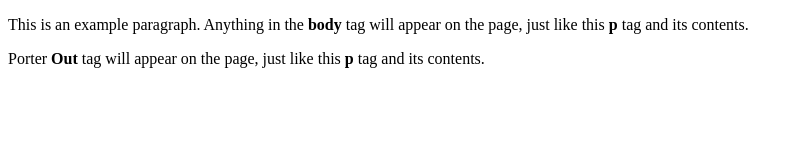
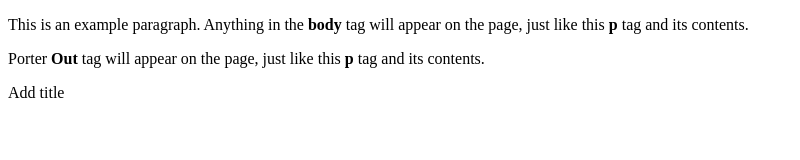
Before and after one commit to LaveedovSergey/demo, a plain HTML site: page index.html in a window 1280 px wide. Shown: the whole page, without its empty margins (0-800 px from the left). Drawn offline with Linux system fonts and the light colour scheme.

Commit message:
Change item.html

```diff
--- a/index.html
+++ b/index.html
@@ -6,5 +6,6 @@
   <body>
     <p>This is an example paragraph. Anything in the <strong>body</strong> tag will appear on the page, just like this <strong>p</strong> tag and its contents.</p>
     <p>Porter <strong>Out</strong> tag will appear on the page, just like this <strong>p</strong> tag and its contents.</p>
+	<p>Add title</p>
   </body>
 </html>
```
